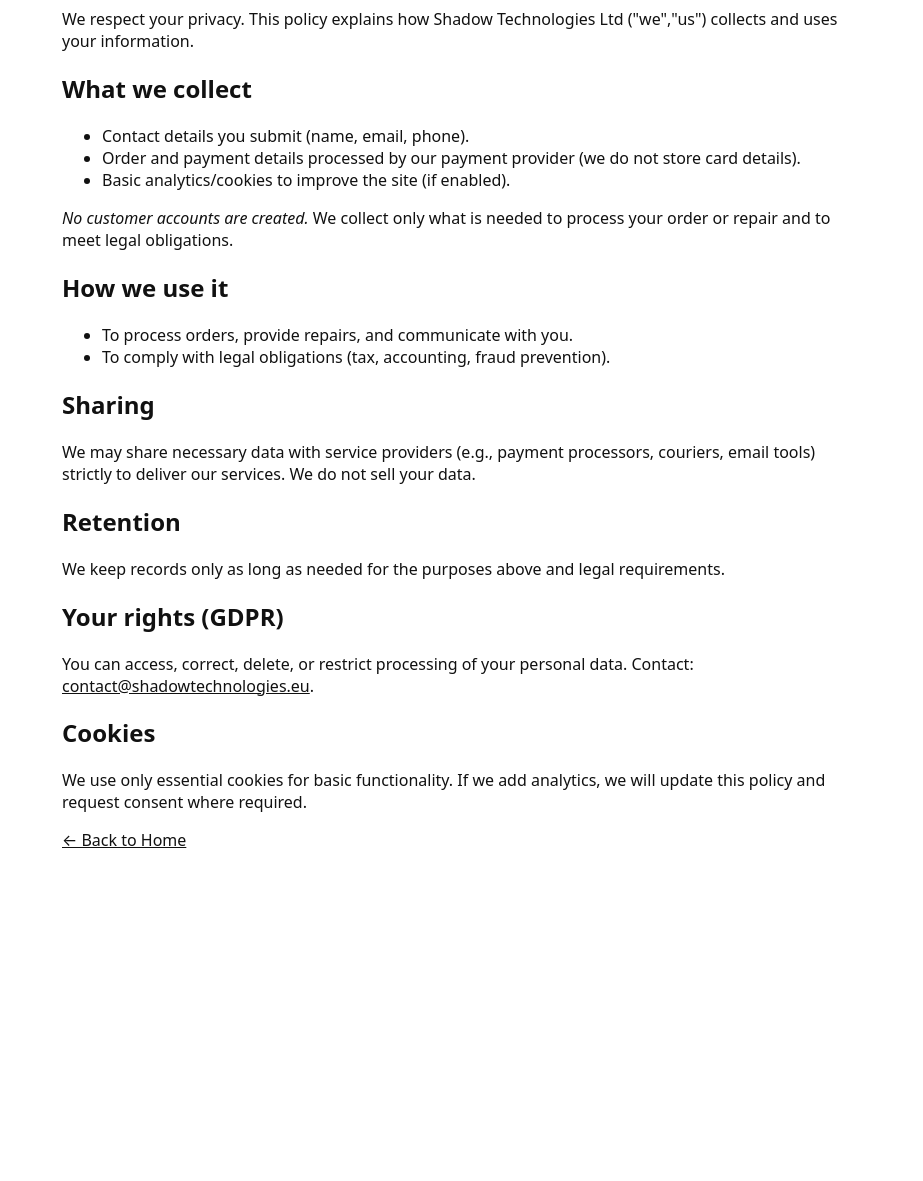
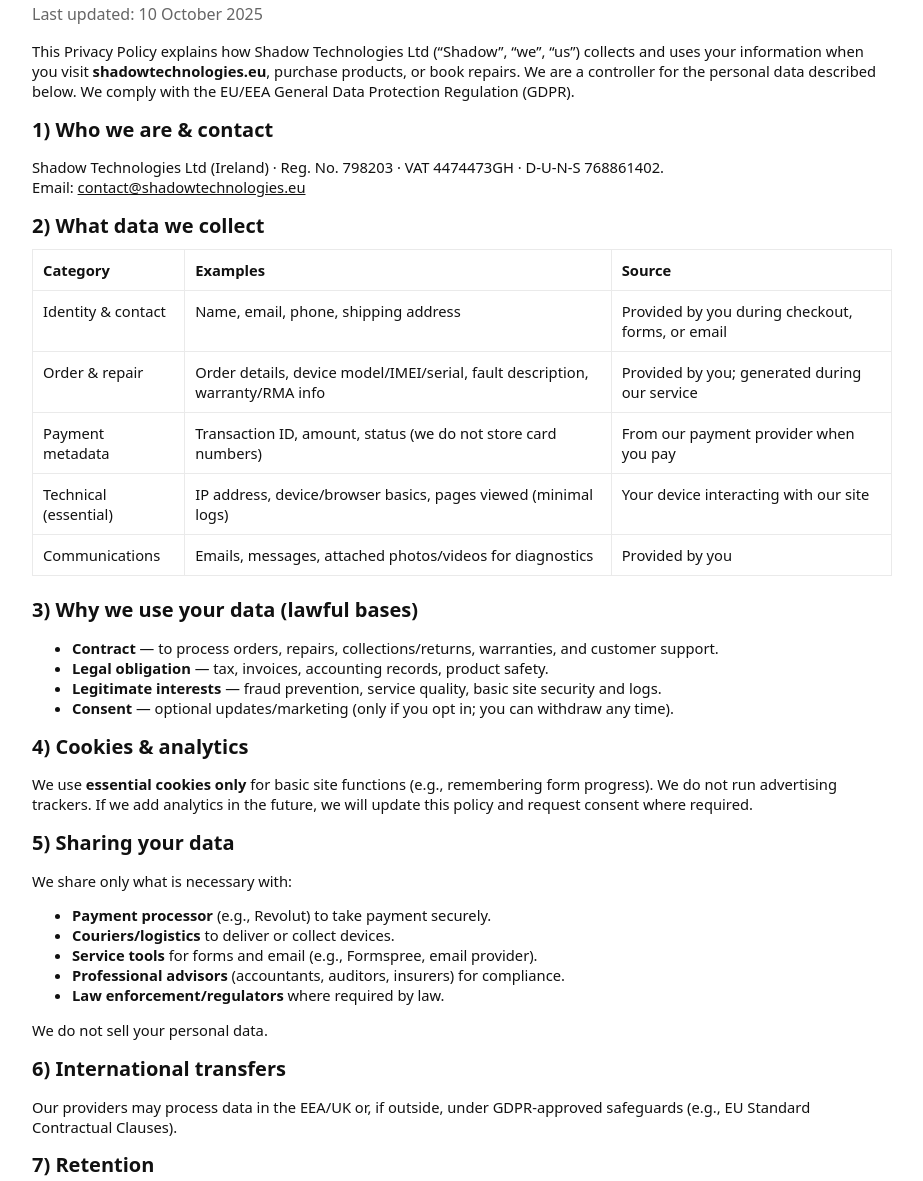
Before and after one commit to Nathan-C-Rodrigues/PERSONAL-DEVELOPMENT, a plain HTML site: page privacy.html in a window 1280 px wide. Shown: the part 96-1277 px from the top of the page, without its empty margins (178-1101 px from the left). Before the commit the page ends 987 px from the top, so only its background shows below. Drawn offline with Linux system fonts and the light colour scheme.

Commit message:
Update privacy.html

```diff
--- a/privacy.html
+++ b/privacy.html
@@ -1,28 +1,148 @@
 <!DOCTYPE html>
-<html lang="en"><head><meta charset="utf-8"><meta name="viewport" content="width=device-width, initial-scale=1">
-<title>Privacy Policy — Shadow Technologies Ltd</title><link rel="stylesheet" href="assets/css/styles.css">
-<style>main{max-width:800px;margin:40px auto}</style></head><body><main>
-<h1>Privacy Policy</h1>
-<p>We respect your privacy. This policy explains how Shadow Technologies Ltd ("we","us") collects and uses your information.</p>
-<h2>What we collect</h2>
-<ul>
-<li>Contact details you submit (name, email, phone).</li>
-<li>Order and payment details processed by our payment provider (we do not store card details).</li>
-<li>Basic analytics/cookies to improve the site (if enabled).</li>
-</ul>
-<p><em>No customer accounts are created.</em> We collect only what is needed to process your order or repair and to meet legal obligations.</p>
-<h2>How we use it</h2>
-<ul>
-<li>To process orders, provide repairs, and communicate with you.</li>
-<li>To comply with legal obligations (tax, accounting, fraud prevention).</li>
-</ul>
-<h2>Sharing</h2>
-<p>We may share necessary data with service providers (e.g., payment processors, couriers, email tools) strictly to deliver our services. We do not sell your data.</p>
-<h2>Retention</h2>
-<p>We keep records only as long as needed for the purposes above and legal requirements.</p>
-<h2>Your rights (GDPR)</h2>
-<p>You can access, correct, delete, or restrict processing of your personal data. Contact: <a href="mailto:contact@shadowtechnologies.eu">contact@shadowtechnologies.eu</a>.</p>
-<h2>Cookies</h2>
-<p>We use only essential cookies for basic functionality. If we add analytics, we will update this policy and request consent where required.</p>
-<p><a href="index.html">← Back to Home</a></p>
-</main></body></html>
+<html lang="en">
+<head>
+  <meta charset="utf-8" />
+  <meta name="viewport" content="width=device-width, initial-scale=1" />
+  <title>Privacy Policy — Shadow Technologies Ltd</title>
+  <meta name="description" content="Privacy Policy for Shadow Technologies Ltd — GDPR-compliant, essential cookies only, secure handling of orders and repairs." />
+  <link rel="stylesheet" href="assets/css/styles.css" />
+  <style>
+    main{max-width:900px;margin:40px auto;padding:0 20px}
+    h1{margin-bottom:6px}
+    h2{font-size:1.25rem;margin:.2rem 0}
+    .muted{color:#666}
+    .small{font-size:.92rem}
+    .table{width:100%;border-collapse:collapse;margin:10px 0 20px}
+    .table th,.table td{border:1px solid #eaeaea;padding:10px;text-align:left;vertical-align:top}
+    .pill{border:1px dashed #eaeaea;padding:6px 10px;border-radius:999px;font-size:.8rem;display:inline-block;margin-right:8px}
+  </style>
+</head>
+<body>
+  <main>
+    <h1>Privacy Policy</h1>
+    <p class="muted">Last updated: 10 October 2025</p>
+
+    <p class="small">
+      This Privacy Policy explains how Shadow Technologies Ltd (“Shadow”, “we”, “us”) collects and uses your information when you visit
+      <strong>shadowtechnologies.eu</strong>, purchase products, or book repairs. We are a controller for the personal data described below.
+      We comply with the EU/EEA General Data Protection Regulation (GDPR).
+    </p>
+
+    <h2>1) Who we are & contact</h2>
+    <p class="small">
+      Shadow Technologies Ltd (Ireland) · Reg. No. 798203 · VAT 4474473GH · D-U-N-S 768861402.<br/>
+      Email: <a href="mailto:contact@shadowtechnologies.eu">contact@shadowtechnologies.eu</a>
+    </p>
+
+    <h2>2) What data we collect</h2>
+    <table class="table small">
+      <thead>
+        <tr><th>Category</th><th>Examples</th><th>Source</th></tr>
+      </thead>
+      <tbody>
+        <tr>
+          <td>Identity & contact</td>
+          <td>Name, email, phone, shipping address</td>
+          <td>Provided by you during checkout, forms, or email</td>
+        </tr>
+        <tr>
+          <td>Order & repair</td>
+          <td>Order details, device model/IMEI/serial, fault description, warranty/RMA info</td>
+          <td>Provided by you; generated during our service</td>
+        </tr>
+        <tr>
+          <td>Payment metadata</td>
+          <td>Transaction ID, amount, status (we do not store card numbers)</td>
+          <td>From our payment provider when you pay</td>
+        </tr>
+        <tr>
+          <td>Technical (essential)</td>
+          <td>IP address, device/browser basics, pages viewed (minimal logs)</td>
+          <td>Your device interacting with our site</td>
+        </tr>
+        <tr>
+          <td>Communications</td>
+          <td>Emails, messages, attached photos/videos for diagnostics</td>
+          <td>Provided by you</td>
+        </tr>
+      </tbody>
+    </table>
+
+    <h2>3) Why we use your data (lawful bases)</h2>
+    <ul class="small">
+      <li><strong>Contract</strong> — to process orders, repairs, collections/returns, warranties, and customer support.</li>
+      <li><strong>Legal obligation</strong> — tax, invoices, accounting records, product safety.</li>
+      <li><strong>Legitimate interests</strong> — fraud prevention, service quality, basic site security and logs.</li>
+      <li><strong>Consent</strong> — optional updates/marketing (only if you opt in; you can withdraw any time).</li>
+    </ul>
+
+    <h2>4) Cookies & analytics</h2>
+    <p class="small">
+      We use <strong>essential cookies only</strong> for basic site functions (e.g., remembering form progress). We do not run advertising trackers.
+      If we add analytics in the future, we will update this policy and request consent where required.
+    </p>
+
+    <h2>5) Sharing your data</h2>
+    <p class="small">
+      We share only what is necessary with:
+    </p>
+    <ul class="small">
+      <li><strong>Payment processor</strong> (e.g., Revolut) to take payment securely.</li>
+      <li><strong>Couriers/logistics</strong> to deliver or collect devices.</li>
+      <li><strong>Service tools</strong> for forms and email (e.g., Formspree, email provider).</li>
+      <li><strong>Professional advisors</strong> (accountants, auditors, insurers) for compliance.</li>
+      <li><strong>Law enforcement/regulators</strong> where required by law.</li>
+    </ul>
+    <p class="small">We do not sell your personal data.</p>
+
+    <h2>6) International transfers</h2>
+    <p class="small">
+      Our providers may process data in the EEA/UK or, if outside, under GDPR-approved safeguards (e.g., EU Standard Contractual Clauses).
+    </p>
+
+    <h2>7) Retention</h2>
+    <ul class="small">
+      <li>Orders, invoices, warranty/repair records: typically <strong>6–7 years</strong> (tax/accounting).</li>
+      <li>Routine correspondence and diagnostics: kept only as long as needed to resolve the case.</li>
+      <li>Marketing (opt-in): until you unsubscribe or withdraw consent.</li>
+      <li>Server logs: short, security-focused retention.</li>
+    </ul>
+
+    <h2>8) Your rights (GDPR)</h2>
+    <p class="small">
+      You can request: access, rectification, erasure, restriction, objection, portability, and to withdraw consent at any time.
+      To exercise these rights, email <a href="mailto:contact@shadowtechnologies.eu">contact@shadowtechnologies.eu</a>.
+      You also have the right to lodge a complaint with your local supervisory authority (in Ireland, the Data Protection Commission).
+    </p>
+
+    <h2>9) Security</h2>
+    <p class="small">
+      We use reasonable technical and organisational measures: restricted access to service data, encrypted transport, ESD-safe handling,
+      and controlled workflows. No method is 100% secure, but we work to protect your data and devices.
+    </p>
+
+    <h2>10) Children</h2>
+    <p class="small">
+      Our site and services are for adults. We do not knowingly collect personal data from children.
+    </p>
+
+    <h2>11) Changes to this policy</h2>
+    <p class="small">
+      We may update this policy from time to time. The latest version is posted here with the “Last updated” date.
+    </p>
+
+    <h2>12) Contact</h2>
+    <p class="small">
+      For privacy queries or requests, contact: <a href="mailto:contact@shadowtechnologies.eu">contact@shadowtechnologies.eu</a>.
+    </p>
+
+    <p class="small" style="margin-top:24px">
+      <span class="pill">Essential cookies only</span>
+      <span class="pill">No user accounts</span>
+      <span class="pill">GDPR compliant</span>
+    </p>
+
+    <p class="small"><a href="index.html">← Back to Home</a> · <a href="terms.html">Terms &amp; Conditions</a> · <a href="warranty.html">Warranty</a></p>
+  </main>
+</body>
+</html>
```
